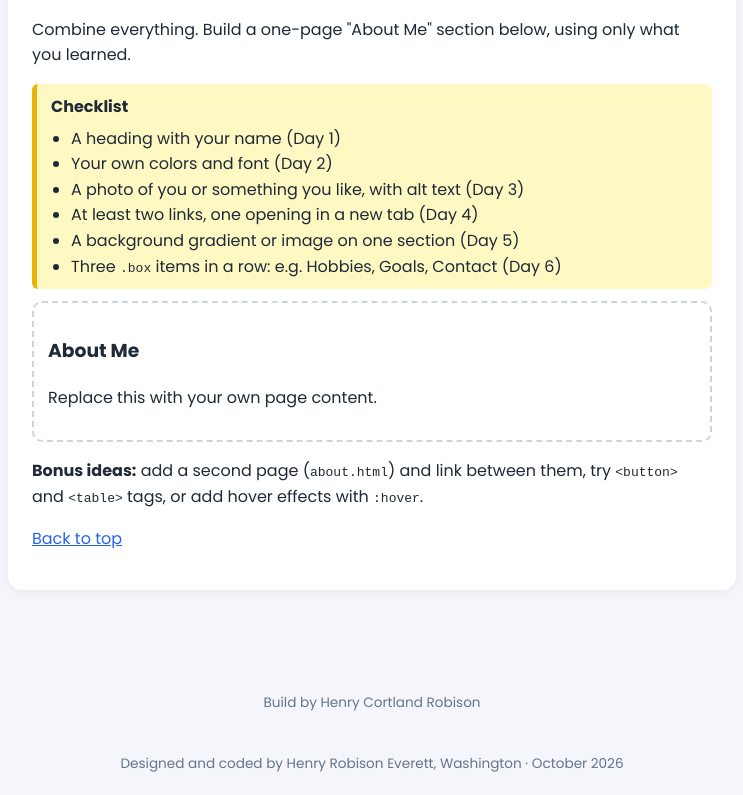
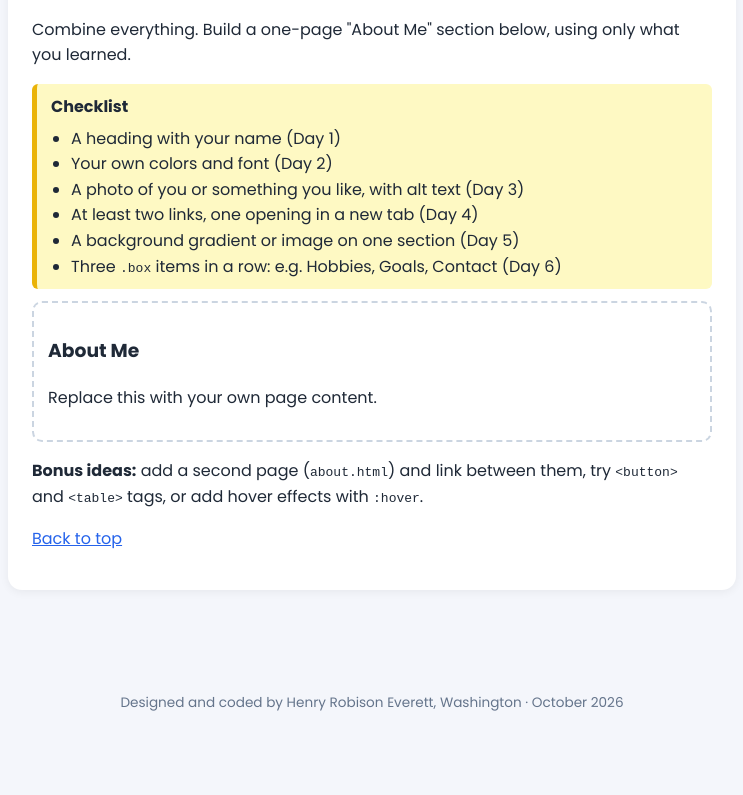
Before and after one commit to henryrobison0710/html-coding-practice, a plain HTML site: page index.html in a window 1280 px wide. Shown: the part 4603-5398 px from the top of the page, without its empty margins (268-1011 px from the left). After the commit the page ends 5336 px from the top, so only its background shows below. Drawn offline with Linux system fonts and the light colour scheme.

Commit message:
Refactor footer section in index.html
Removed duplicate footer information and updated footer content.

```diff
--- a/index.html
+++ b/index.html
@@ -289,8 +289,6 @@ display: flex;   /* put children side by side */</pre>
 
   </main>
 
-  <footer>Build by Henry Cortland Robison</footer>
-
   <footer>
     <span>Designed and coded by Henry Robison </span>
     <span class="label">Everett, Washington &middot; October 2026</span>
```
